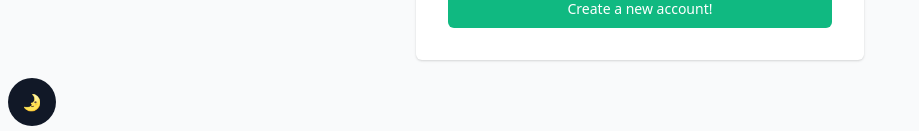
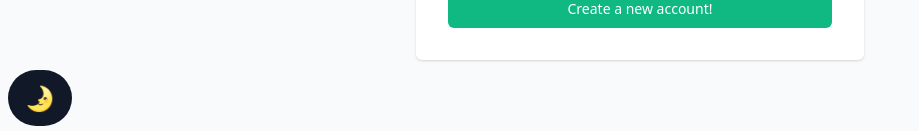
Before and after one commit to ks217/reactwind-admin-shell, a React (Create React App) app: page /login in a window 1280 px wide. Shown: the part 666-797 px from the top of the page, without its empty margins (0-919 px from the left). Built offline with nearby package versions, Linux system fonts and the light colour scheme.

Commit message:
Make dark-light button and text bigger. Blue sky color for sun emoji

```diff
--- a/src/App.js
+++ b/src/App.js
@@ -28,7 +28,7 @@ function App(props) {
       <div className="fixed bottom-0 left-0 z-50">
         <button
           onClick={toggleDarkMode}
-          className="p-3 m-2 w-12 bg-gray-900 dark:bg-gray-200 rounded-full focus:outline-none"
+          className="p-3 m-2 w-16 text-2xl bg-gray-900 dark:bg-blue-200 rounded-full focus:outline-none"
         >
           {/* {darkMode ? <span>&#x2600;</span> : <span>&#x1F319;</span>} */}
           {darkMode ? <>&#x1F31E;</> : <>&#x1F31B;</>}
```
